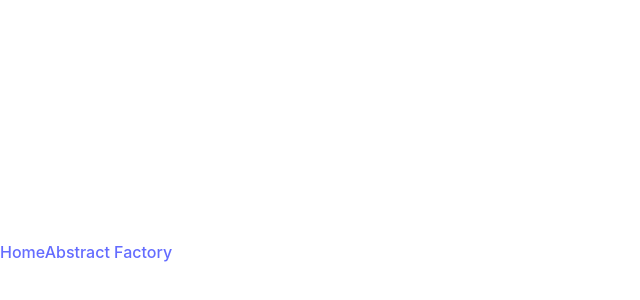
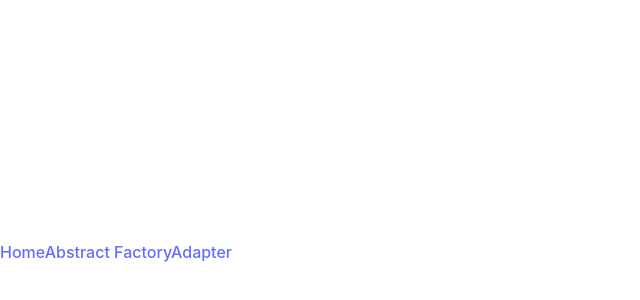
Before and after one commit to theFl00f/ts-design-patterns, a React (Vite) app: page / in a window 1280 px wide. Shown: the part 148-448 px from the top of the page, without its empty margins (0-640 px from the left). Built offline with nearby package versions, Linux system fonts and the light colour scheme.

Commit message:
Add adapter route

```diff
--- /dev/null
+++ b/src/pages/AdapterPage/index.ts
@@ -0,0 +1 @@
+export { default as AdapterPage } from './AdapterPage';
--- a/src/pages/index.ts
+++ b/src/pages/index.ts
@@ -1,2 +1,3 @@
 export { AbstractFactoryPage } from './AbstractFactoryPage';
+export { AdapterPage } from './AdapterPage';
 export { HomePage } from './HomePage';
--- a/src/router/routes.tsx
+++ b/src/router/routes.tsx
@@ -1,5 +1,5 @@
 import { RouteObject } from 'react-router-dom';
-import { AbstractFactoryPage, HomePage } from '../pages';
+import { AbstractFactoryPage, AdapterPage, HomePage } from '../pages';
 
 export const ROUTES: Pick<RouteObject, 'path' | 'element' | 'id'>[] = [
   {
@@ -12,6 +12,11 @@ export const ROUTES: Pick<RouteObject, 'path' | 'element' | 'id'>[] = [
     element: <AbstractFactoryPage />,
     id: 'Abstract Factory',
   },
+  {
+    path: '/adapter',
+    element: <AdapterPage />,
+    id: 'Adapter',
+  },
 ];
 
 export default ROUTES;
```
